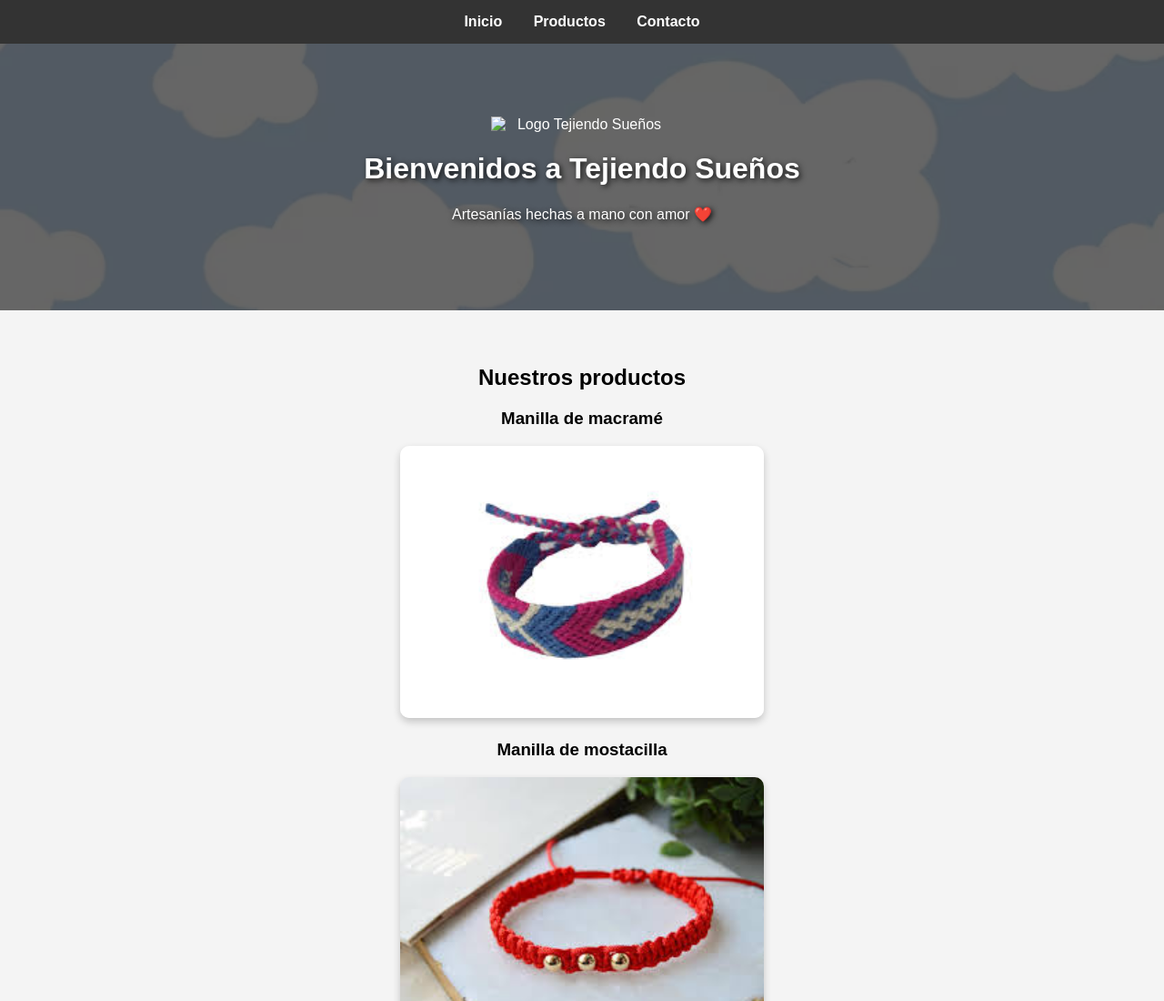
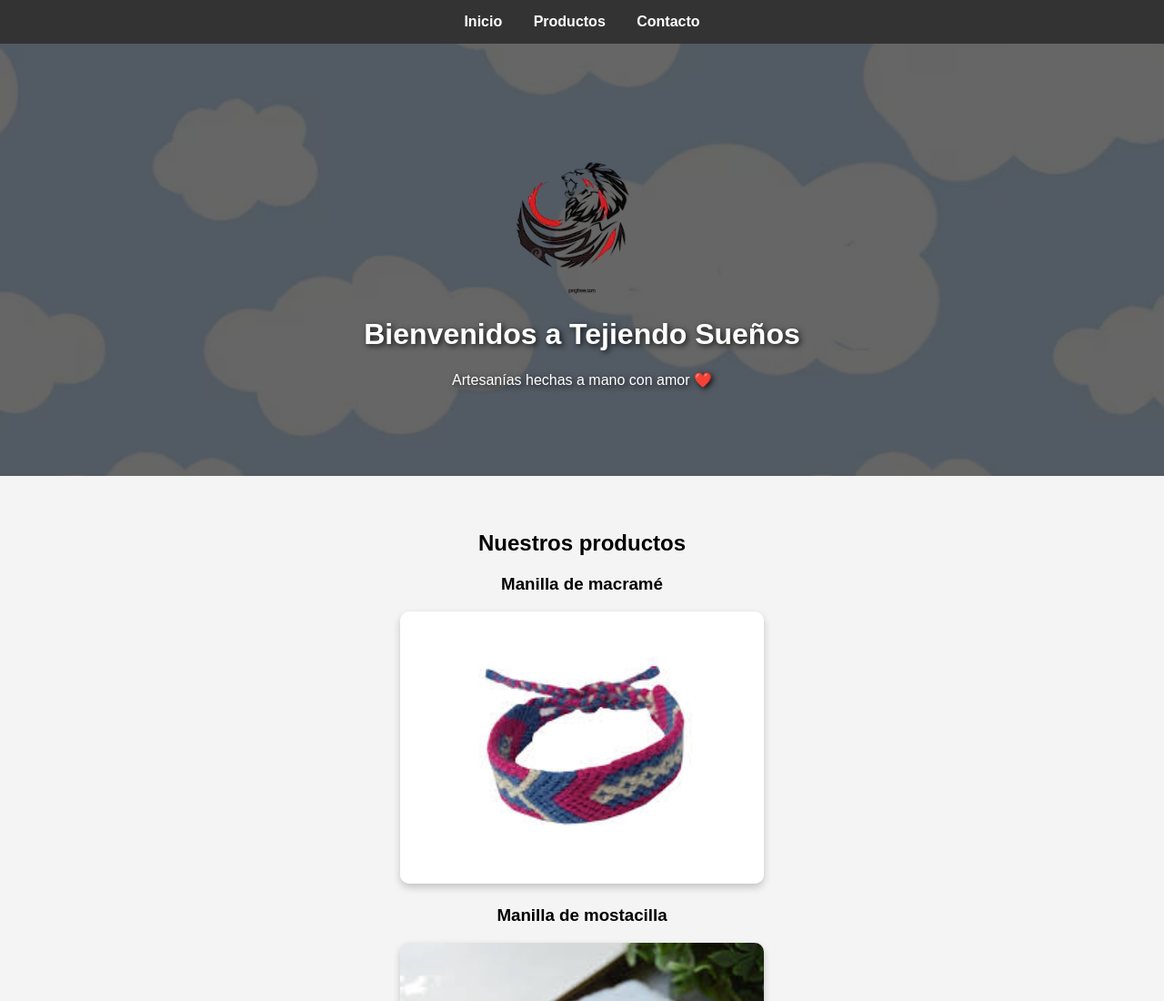
Before and after one commit to Chaydenn21/PaginaWeb, a plain HTML site: page index.html in a window 1280 px wide. Shown: the top 1100 px of the page at 91% size. Drawn offline with Linux system fonts and the light colour scheme.

Commit message:
Update index.html

```diff
--- a/index.html
+++ b/index.html
@@ -99,7 +99,7 @@
   <header id="inicio">
     <div class="overlay"></div>
     <div class="contenido">
-      <img src="images/logo.jpg" alt="Logo Tejiendo Sueños">
+      <img src="images/logo.png" alt="Logo Tejiendo Sueños">
       <h1>Bienvenidos a Tejiendo Sueños</h1>
       <p>Artesanías hechas a mano con amor ❤️</p>
     </div>
```
